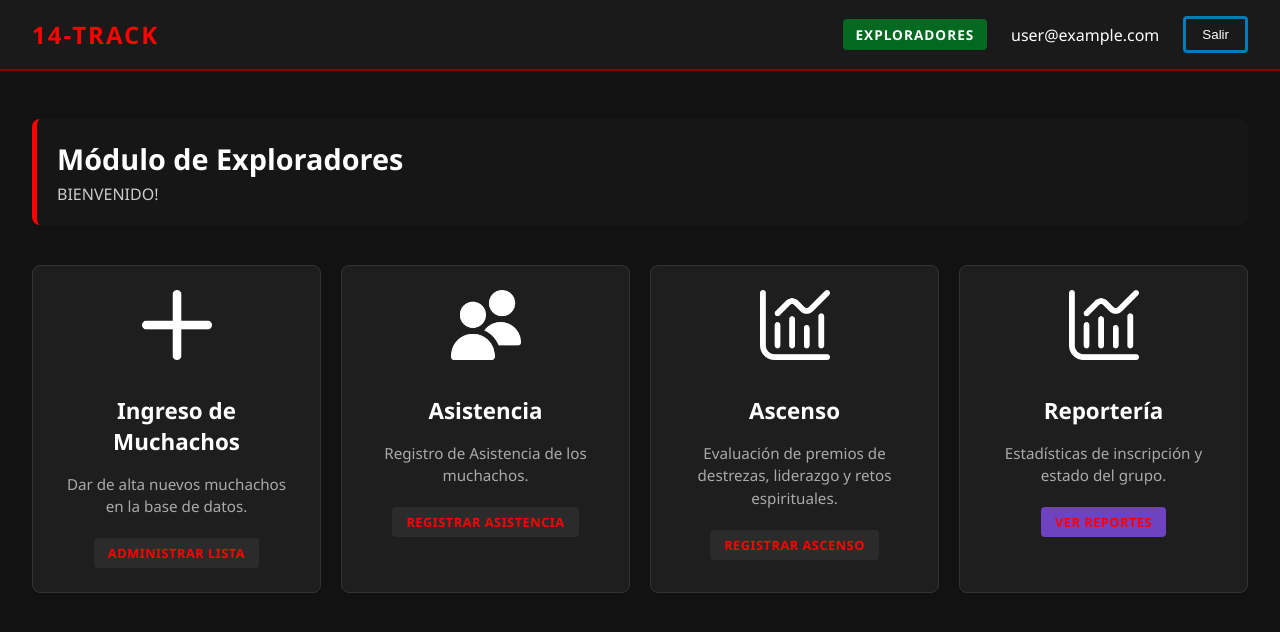
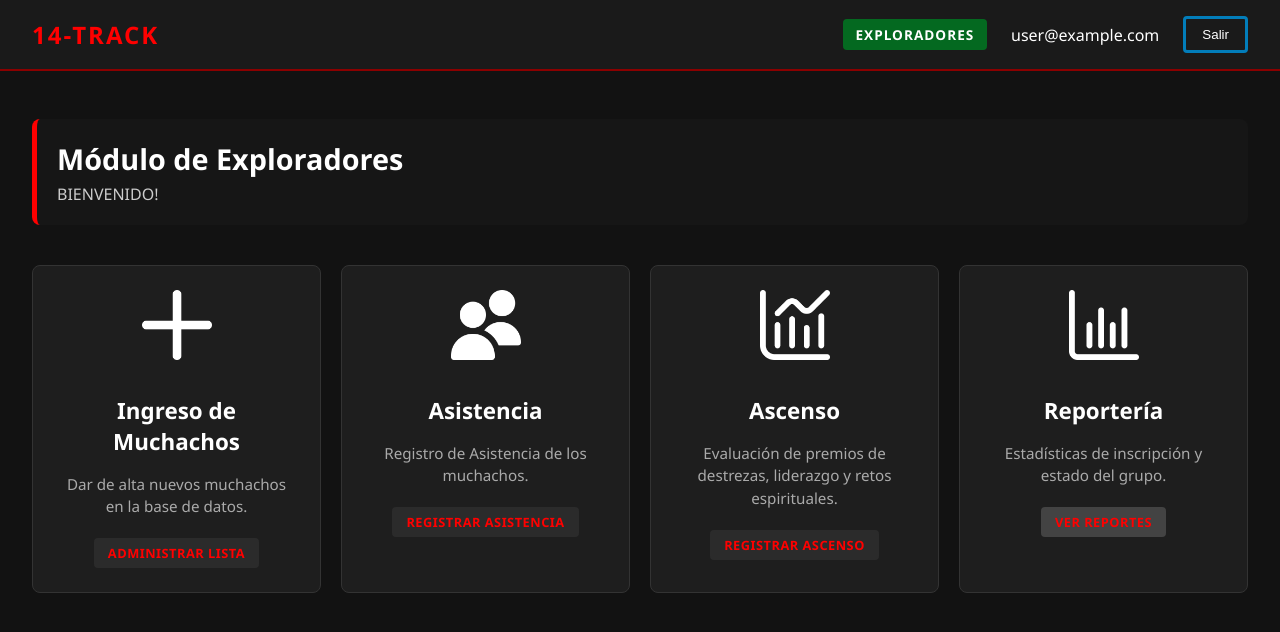
Before and after one commit to KennethC01/14-Track, an Angular app in the folder Frontend/: page /dashboard in a window 1280 px wide. Shown: the top 632 px of the page. Built offline with nearby package versions, Linux system fonts and the light colour scheme; no server answers; the database is empty; sample sign-in values are in the browser's storage.

Commit message:
arreglo de interfaz

```diff
--- a/Frontend/src/app/components/dashboard/dashboard.html
+++ b/Frontend/src/app/components/dashboard/dashboard.html
@@ -45,7 +45,7 @@
           <div class="card-icon"><img src="/icons/grafico.png" alt="Icono Reporte" class="custom-icon"></div>
           <h3>Reportería</h3>
           <p>Estadísticas de inscripción y estado del grupo.</p>
-          <div class="status-badge" routerLink="/navegantes/reportes" style="cursor: pointer; background: #6f42c1;">Ver Reportes</div>
+          <div class="status-badge" routerLink="/navegantes/reportes" style="cursor: pointer; background: #525252;">Ver Reportes</div>
         </div>
       </div>
     }
@@ -78,7 +78,7 @@
           <div class="card-icon"><img src="/icons/grafico.png" alt="Icono Reporte" class="custom-icon"></div>
           <h3>Reportería</h3>
           <p>Estadísticas de inscripción y estado del grupo.</p>
-          <div class="status-badge" routerLink="/pioneros/reportes" style="cursor: pointer; background: #6f42c1;">Ver Reportes</div>
+          <div class="status-badge" routerLink="/pioneros/reportes" style="cursor: pointer; background: #424242;">Ver Reportes</div>
         </div>
       </div>
     }
@@ -111,7 +111,7 @@
           <div class="card-icon"><img src="/icons/grafico.png" alt="Icono Reporte" class="custom-icon"></div>
           <h3>Reportería</h3>
           <p>Estadísticas de inscripción y estado del grupo.</p>
-          <div class="status-badge" routerLink="/seguidores/reportes" style="cursor: pointer; background: #6f42c1;">Ver Reportes</div>
+          <div class="status-badge" routerLink="/seguidores/reportes" style="cursor: pointer; background: #3b3b3b;">Ver Reportes</div>
         </div>
       </div>
     }
@@ -141,10 +141,10 @@
           <div class="status-badge" routerLink="/exploradores/ascenso" style="cursor: pointer;">Registrar Ascenso</div>
         </div>
         <div class="grid-card">
-          <div class="card-icon"><img src="/icons/grafico.png" alt="Icono Reporte" class="custom-icon"></div>
+          <div class="card-icon"><img src="/icons/stats.png" alt="Icono Reporte" class="custom-icon"></div>
           <h3>Reportería</h3>
           <p>Estadísticas de inscripción y estado del grupo.</p>
-          <div class="status-badge" routerLink="/exploradores/reportes" style="cursor: pointer; background: #6f42c1;">Ver Reportes</div>
+          <div class="status-badge" routerLink="/exploradores/reportes" style="cursor: pointer; background: #434343;">Ver Reportes</div>
         </div>
       </div>
     }
```
Also changed, not shown: Frontend/public/icons/stats.png (added).
